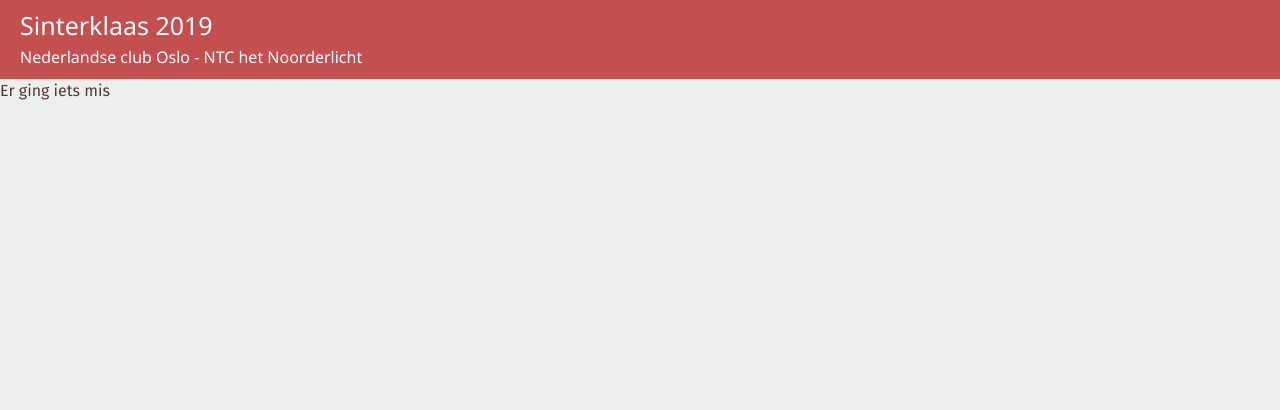
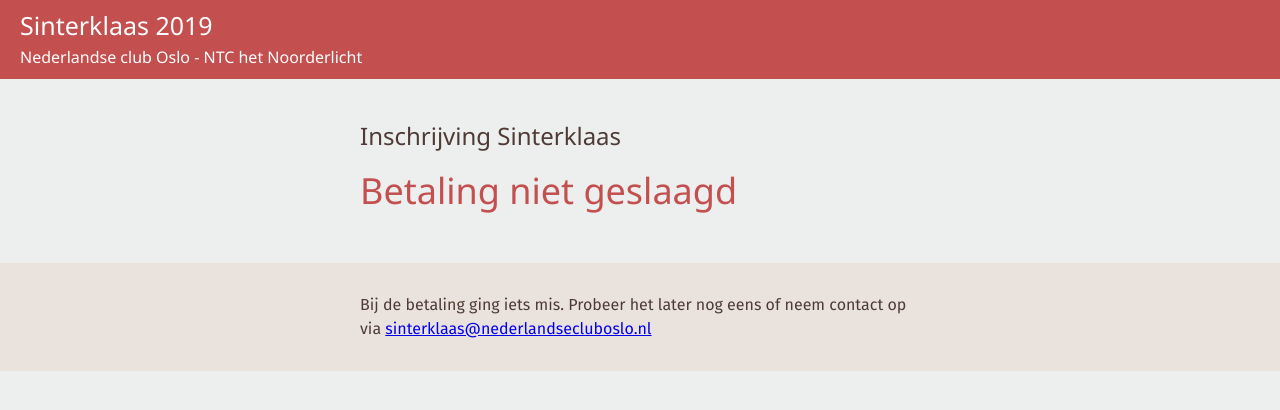
Before and after one commit to jcdekoning/sinterklaas, a React (Create React App) app in the folder registratie/: page /error in a window 1280 px wide. Shown: the top 410 px of the page. Built offline with nearby package versions, Linux system fonts and the light colour scheme.

Commit message:
Redirect to success and error page after payment

```diff
--- a/registratie/src/ErrorPage.tsx
+++ b/registratie/src/ErrorPage.tsx
@@ -1,7 +1,14 @@
 import React from "react";
+import StepHeader from "./components/StepHeader";
+import StepSection from "./components/StepSection";
 
-const ErrorPage = () => {
-  return (<h1>Er ging iets mis</h1>)
+const SuccessPage = () => {
+  return (<>
+    <StepHeader title="Betaling niet geslaagd" />
+    <StepSection>
+      <p>Bij de betaling ging iets mis. Probeer het later nog eens of neem contact op via <a href="mailto:sinterklaas@nederlandsecluboslo.nl">sinterklaas@nederlandsecluboslo.nl</a></p>
+    </StepSection>
+  </>)
 };
 
-export default ErrorPage;
+export default SuccessPage;
--- a/registratie/src/SuccessPage.tsx
+++ b/registratie/src/SuccessPage.tsx
@@ -1,7 +1,14 @@
 import React from "react";
+import StepHeader from "./components/StepHeader";
+import StepSection from "./components/StepSection";
 
 const SuccessPage = () => {
-  return (<h1>Betaling ontvangen</h1>)
+  return (<>
+    <StepHeader title="Inschrijving ontvangen" />
+    <StepSection>
+      <p>Bedankt voor uw inschrijving.</p>
+    </StepSection>
+  </>)
 };
 
 export default SuccessPage;
--- a/registratie/src/steps/Stap4.tsx
+++ b/registratie/src/steps/Stap4.tsx
@@ -69,6 +69,7 @@
         });
 
       const responseJson = await response.json();
+      console.log(responseJson);
 
       const stripe = (window as any).Stripe(config.stripe);
       stripe.redirectToCheckout({
@@ -117,7 +118,7 @@
     </StepSection>
     <StepFooter>
       <button type="button" onClick={goBack}>Terug</button>
-      <button type="submit" disabled={isSubmitting}>Naar betalen</button>
+      <button type="submit" disabled={isSubmitting}>{isSubmitting ? "Een ogenblik geduld" : "Naar betalen"}</button>
     </StepFooter>
   </form>
 }
```
Also changed, not shown: 1 other file (tests, documents, lock files or other folders).
